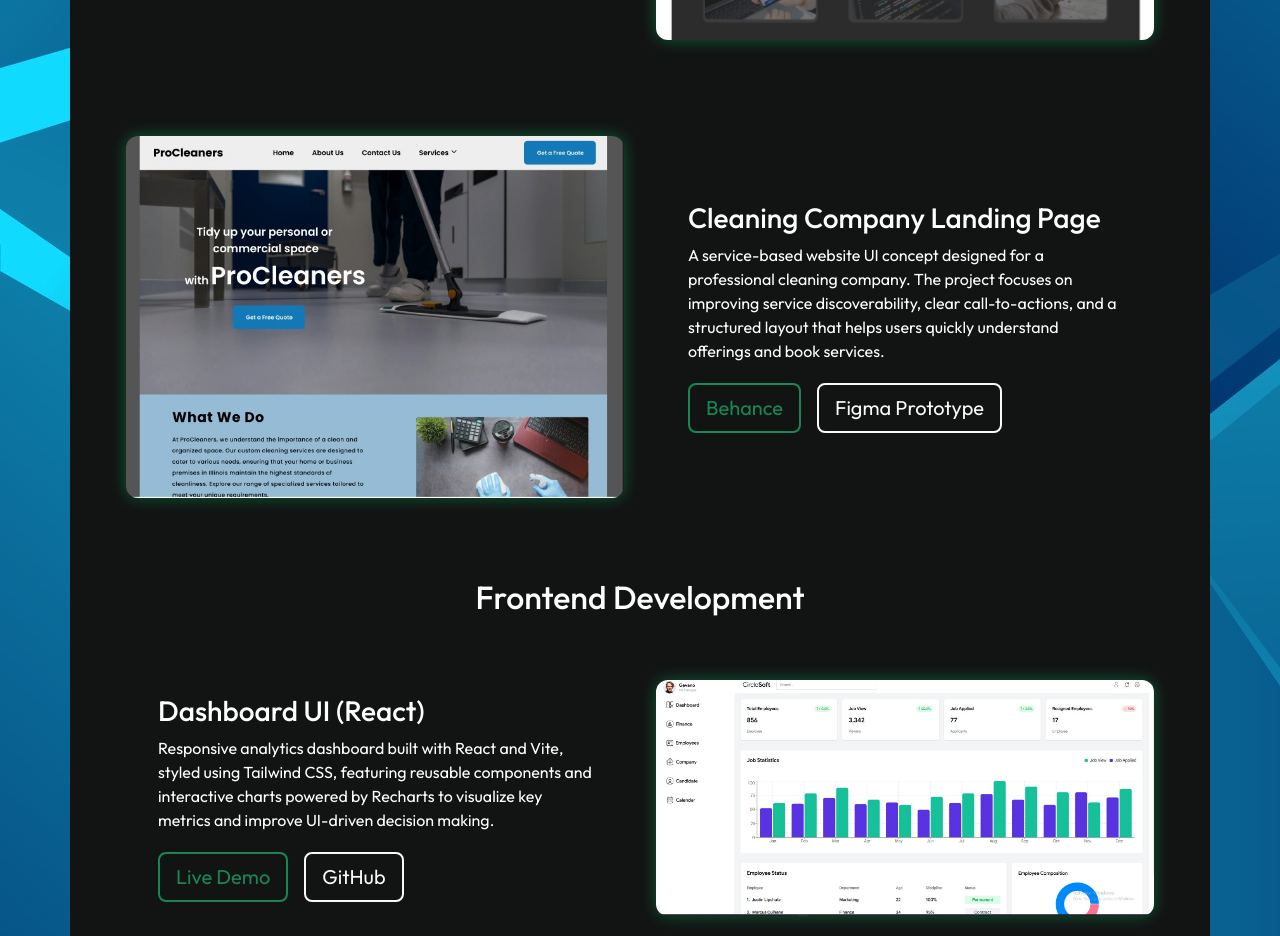
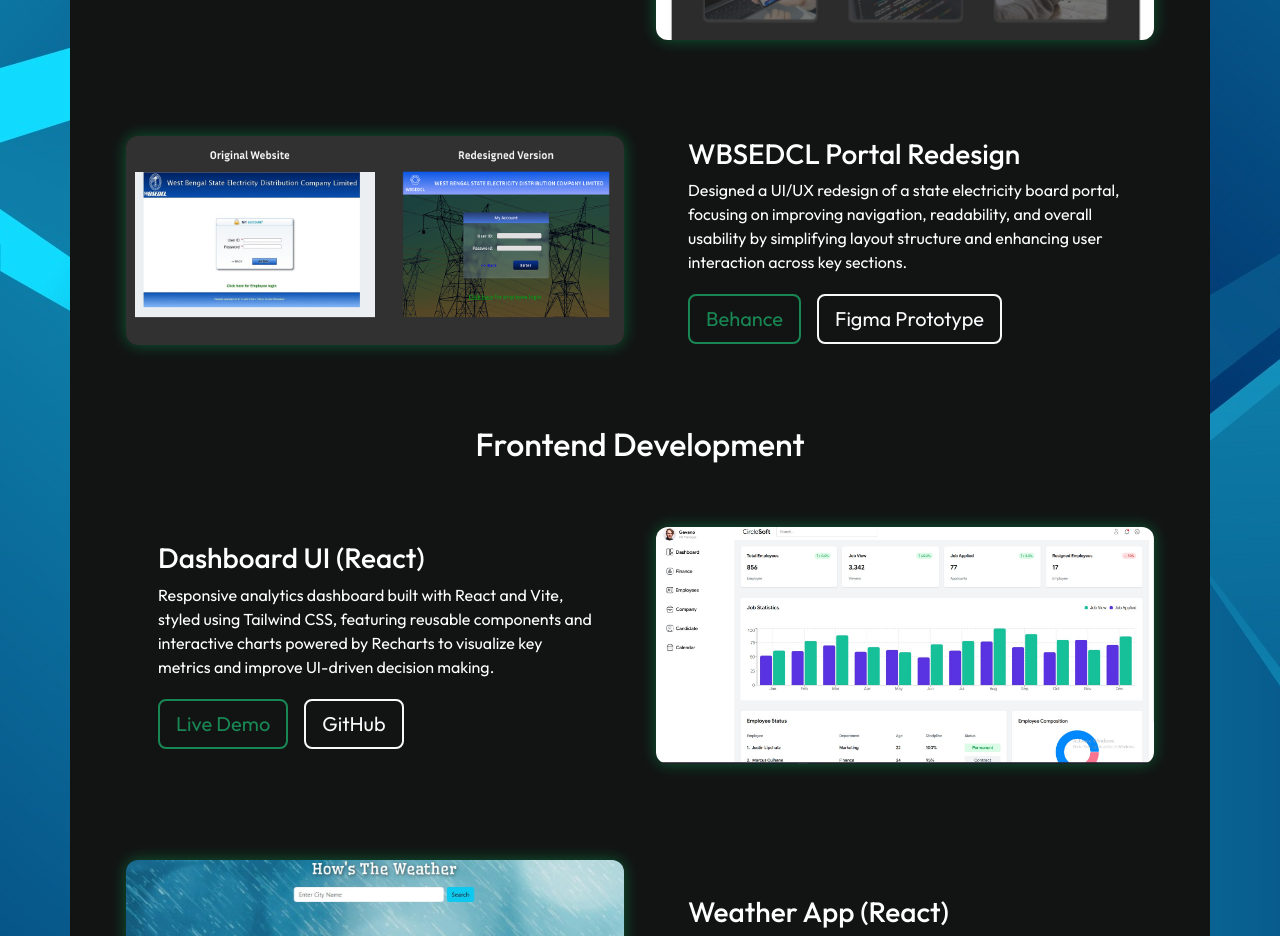
Before and after one commit to pratikroxx91/portfolio, a React (Vite) app: page / in a window 1280 px wide. Shown: the part 2480-3416 px from the top of the page. Built offline with nearby package versions, Linux system fonts and the light colour scheme.

Commit message:
updated Projects and View Resume

```diff
--- a/src/components/Hero/Hero.jsx
+++ b/src/components/Hero/Hero.jsx
@@ -15,7 +15,7 @@ const Hero = () => {
                             <h1>Hi! I'm <span className='cName'>Pratik Roy</span>, a Frontend Developer and UI/UX Designer based in Kolkata, India</h1>
                         </div>
                         <div className="hero-action text-center">
-                            <a href="https://drive.google.com/file/d/1jlrpLhse3Gqa6Ez9rV3xxsunaFy88lhM/view?usp=sharing" target="_blank" rel="noopener noreferrer"><button type="button" className="btn px-3 py-2">View My Résumé</button></a>
+                            <a href="https://drive.google.com/file/d/11gLWTwzfM_yuVBT-qD03KqtgcYTuDV_O/view?usp=sharing" target="_blank" rel="noopener noreferrer"><button type="button" className="btn px-3 py-2">View My Résumé</button></a>
                         </div>
                     </div>
                 </div>
--- a/src/components/Projects/Projects.jsx
+++ b/src/components/Projects/Projects.jsx
@@ -2,7 +2,7 @@ import React from 'react'
 import './Projects.css'
 import { Container, Row, Col, Button } from 'react-bootstrap'
 import portfolio from '../../assets/portfolio-shot.JPG'
-import cleaning from '../../assets/cleaning-website.JPG'
+import portal from '../../assets/wbsedcl.jpg'
 import saas from '../../assets/saas_website.jpg'
 import weatherApp from '../../assets/weatherApp.jpg'
 import dashboardshot from '../../assets/dashboardshot.jpg'
@@ -50,21 +50,21 @@ const Projects = () => {
 
                         <Row className='align-items-center my-5 flex-md-row-reverse'>
                             <Col md={6} sm={12} className='mb-3 px-5'>
-                                <h3>Cleaning Company Landing Page</h3>
+                                <h3>WBSEDCL Portal Redesign</h3>
 
                                 <p className='fs-6'>
-                                    A service-based website UI concept designed for a professional cleaning company. The project focuses on improving service discoverability, clear call-to-actions, and a structured layout that helps users quickly understand offerings and book services.
+                                    Designed a UI/UX redesign of a state electricity board portal, focusing on improving navigation, readability, and overall usability by simplifying layout structure and enhancing user interaction across key sections.
                                 </p>
 
                                 <div className='project-buttons'>
 
-                                    <a href='https://www.behance.net/gallery/246987073/ProCleaners-Cleaning-service-company-landing-page-UI' target='_blank' rel='noreferrer'>
+                                    <a href='https://www.behance.net/gallery/247486961/WBSEDCL-Portal-Redesign' target='_blank' rel='noreferrer'>
                                         <Button variant='outline-success' size='lg' className='me-3'>
                                             Behance
                                         </Button>
                                     </a>
 
-                                    <a href='https://www.figma.com/design/WqBfvXaCDFgMr9CDq9aNsS/Untitled?node-id=0-1&t=KtuKylZV1G66jkiD-1' target='_blank' rel='noreferrer'>
+                                    <a href='https://www.figma.com/design/UGUf9jRThvezOUmlukrfre/Untitled?node-id=0-1&p=f&t=ojZqnWamrDNkQL6c-0' target='_blank' rel='noreferrer'>
                                         <Button variant='outline-light' size='lg'>
                                             Figma Prototype
                                         </Button>
@@ -72,7 +72,7 @@ const Projects = () => {
                                 </div>
                             </Col>
                             <Col md={6} sm={12} className='mb-3 p-3 text-center'>
-                                <img src={cleaning} alt='cleaning website' className='project-img' />
+                                <img src={portal} alt='cleaning website' className='project-img' />
                             </Col>
                         </Row>
                     </Container>
```
Also changed, not shown: src/assets/wbsedcl.jpg (added).
